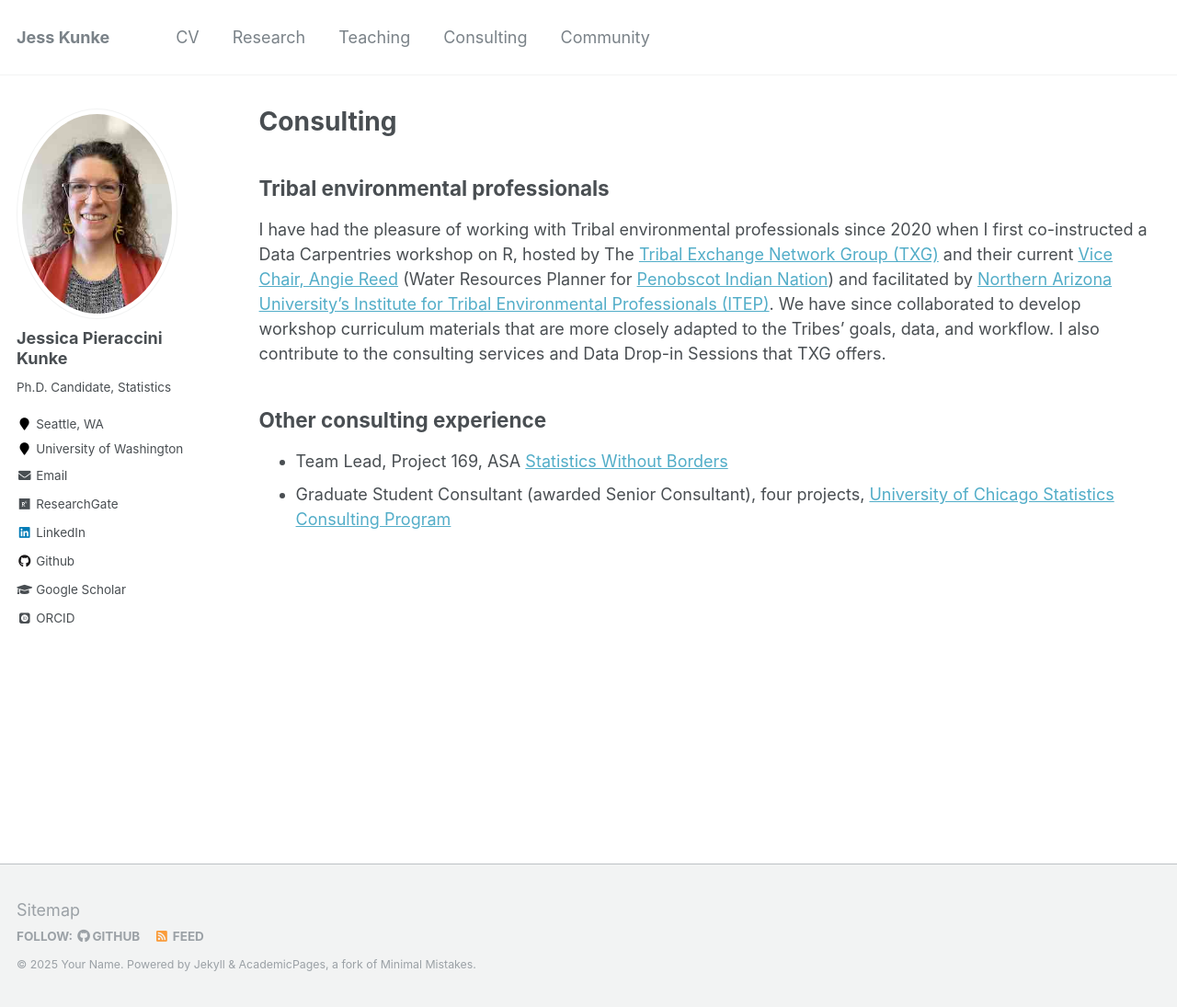
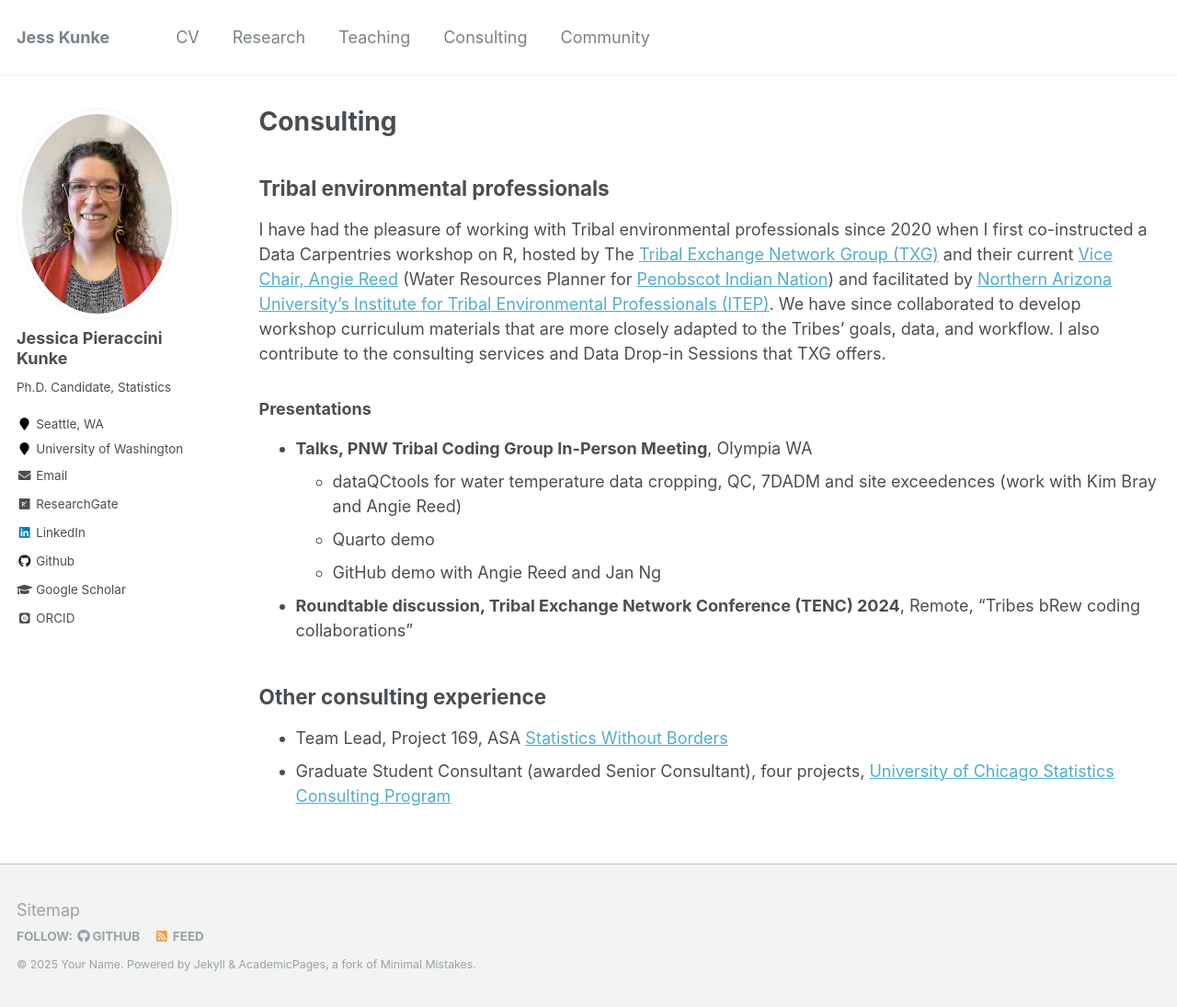
Before and after one commit to jpierkunke/jpierkunke.github.io, a Jekyll site: the page built from _pages/consulting.md, in a window 1280 px wide and 1095 px high. Shown: the whole window at 92% size. Built offline with Jekyll 4.4.1, drawn with Linux system fonts in a browser that asks for light colours; some web fonts are replaced.

Commit message:
Update consulting.md

```diff
--- a/_pages/consulting.md
+++ b/_pages/consulting.md
@@ -9,6 +9,14 @@ author_profile: true
 
 I have had the pleasure of working with Tribal environmental professionals since 2020 when I first co-instructed a Data Carpentries workshop on R, hosted by The [Tribal Exchange Network Group (TXG)](https://www.tribalexchangenetwork.org/) and their current [Vice Chair, Angie Reed](https://www.tribalexchangenetwork.org/angie-reed) (Water Resources Planner for [Penobscot Indian Nation](https://www.penobscotnation.org/departments/department-of-natural-resources/water-n%c9%99pi-resources/)) and facilitated by [Northern Arizona University's Institute for Tribal Environmental Professionals (ITEP)](https://www7.nau.edu/itep/main/Home/). We have since collaborated to develop workshop curriculum materials that are more closely adapted to the Tribes' goals, data, and workflow. I also contribute to the consulting services and Data Drop-in Sessions that TXG offers.
 
+### Presentations
+
+- **Talks, PNW Tribal Coding Group In-Person Meeting**, Olympia WA
+  - dataQCtools for water temperature data cropping, QC, 7DADM and site exceedences (work with Kim Bray and Angie Reed)
+  - Quarto demo
+  - GitHub demo with Angie Reed and Jan Ng
+- **Roundtable discussion, Tribal Exchange Network Conference (TENC) 2024**, Remote, "Tribes bRew coding collaborations"
+
 
 ## Other consulting experience
 
```
